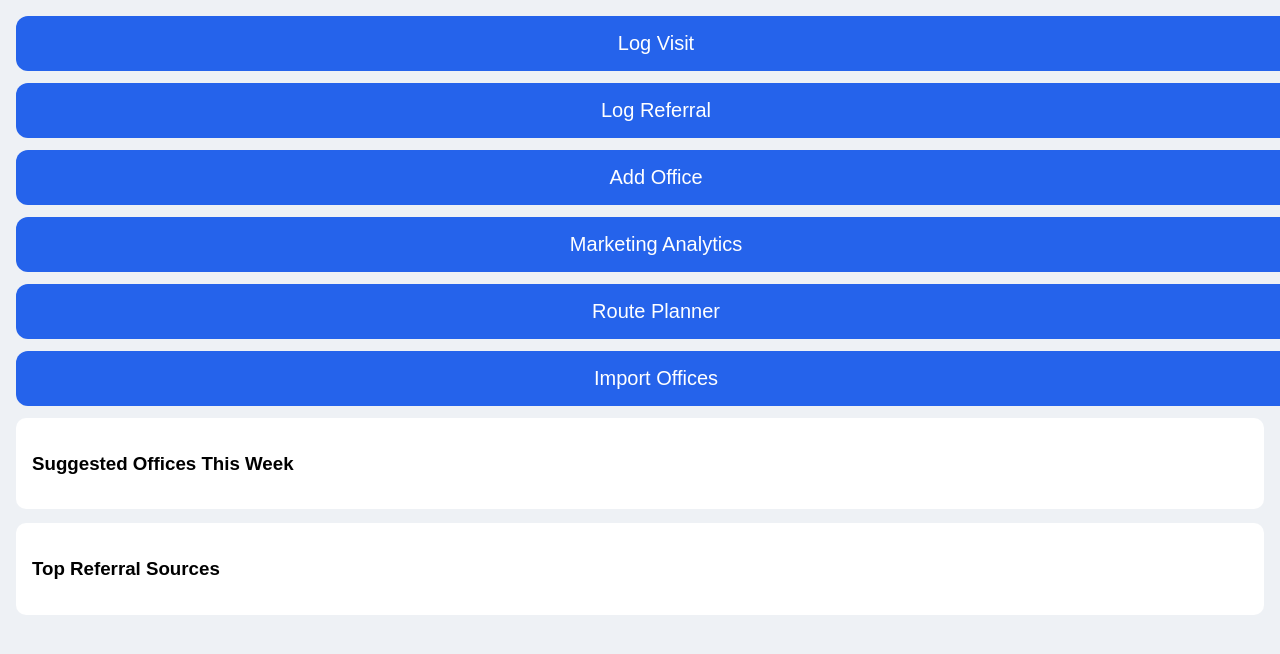
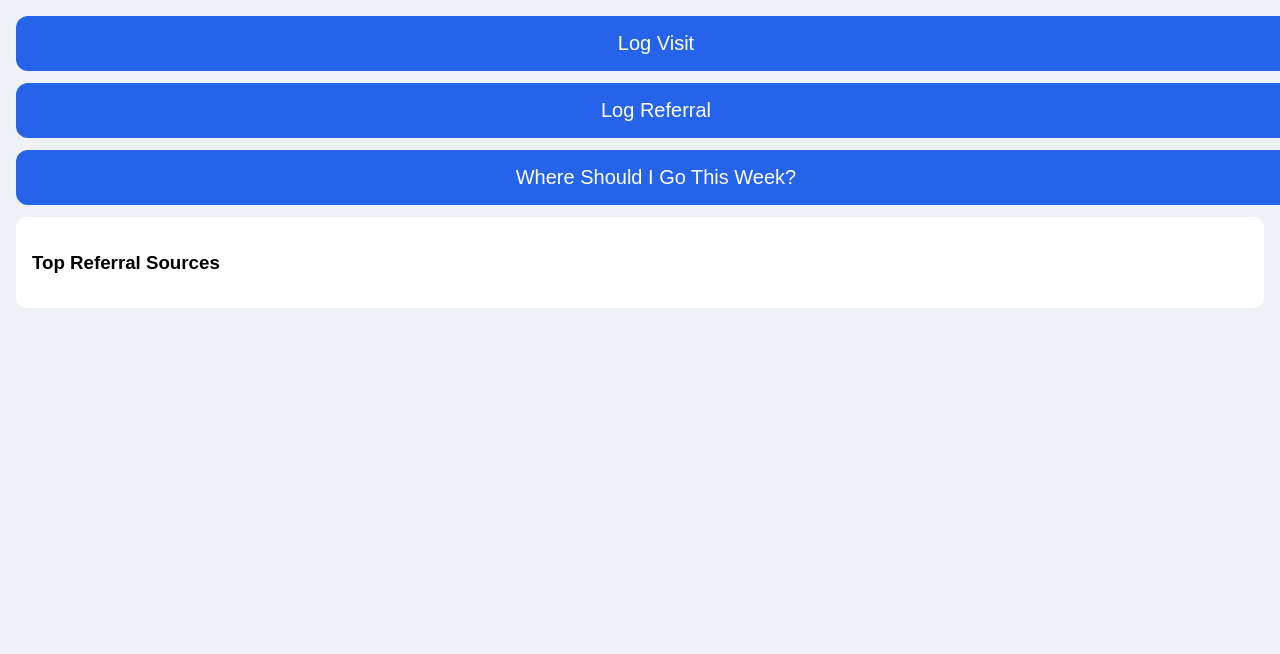
Before and after one commit to rogers8733-rgb/medical-crm, a Flask app: page / in a window 1280 px wide. Shown: the part 64-718 px from the top of the page. Run offline with Flask 3, Linux system fonts and the light colour scheme.

Commit message:
weekly planner + search

```diff
--- a/app.py
+++ b/app.py
@@ -2,13 +2,12 @@
 from flask import Flask, render_template, request, redirect
 import csv, os
 from datetime import datetime
-from collections import defaultdict
 
 app = Flask(__name__)
 
-OFFICE_FILE = "accounts.csv"
-VISIT_FILE = "visits.csv"
-REF_FILE = "referrals.csv"
+OFFICE_FILE="accounts.csv"
+VISIT_FILE="visits.csv"
+REF_FILE="referrals.csv"
 
 def read_csv(file):
     rows=[]
@@ -28,8 +27,7 @@ def append_csv(file,row):
 
 def last_visit(name,visits):
     v=[x for x in visits if x[0]==name]
-    if v:
-        return v[-1][1]
+    if v: return v[-1][1]
     return None
 
 @app.route("/")
@@ -38,44 +36,52 @@ def index():
     visits=read_csv(VISIT_FILE)
     refs=read_csv(REF_FILE)
 
-    ref_counts=defaultdict(int)
+    ref_count={}
     for r in refs:
-        if len(r)>0:
-            ref_counts[r[0]]+=1
+        if r:
+            ref_count[r[0]]=ref_count.get(r[0],0)+1
 
-    leaderboard=sorted(ref_counts.items(), key=lambda x:x[1], reverse=True)[:5]
+    leaderboard=sorted(ref_count.items(),key=lambda x:x[1],reverse=True)[:5]
 
-    weekly=[]
+    return render_template("index.html",leaderboard=leaderboard)
+
+@app.route("/planner")
+def planner():
+    offices=read_csv(OFFICE_FILE)
+    visits=read_csv(VISIT_FILE)
+
+    results=[]
+
     for o in offices:
         name=o[0]
         last=last_visit(name,visits)
 
+        days=999
         if last:
             try:
                 d=datetime.strptime(last,"%Y-%m-%d")
                 days=(datetime.today()-d).days
-                weekly.append((name,days))
             except:
                 pass
 
-    weekly=sorted(weekly,key=lambda x:x[1],reverse=True)[:5]
+        results.append((name,days))
 
-    return render_template("index.html",weekly=weekly,leaderboard=leaderboard)
+    results=sorted(results,key=lambda x:x[1],reverse=True)[:15]
 
-@app.route("/add",methods=["GET","POST"])
-def add():
+    return render_template("planner.html",results=results)
+
+@app.route("/visits",methods=["GET","POST"])
+def visits():
+    offices=read_csv(OFFICE_FILE)
+
     if request.method=="POST":
         office=request.form["office"]
-        phone=request.form["phone"]
-        address=request.form["address"]
-        notes=request.form["notes"]
-
+        note=request.form["note"]
         today=datetime.today().strftime("%Y-%m-%d")
-
-        append_csv(OFFICE_FILE,[office,"",phone,"C",today,notes,address])
+        append_csv(VISIT_FILE,[office,today,note])
         return redirect("/")
 
-    return render_template("add.html")
+    return render_template("visits.html",offices=offices)
 
 @app.route("/referral",methods=["GET","POST"])
 def referral():
@@ -86,57 +92,11 @@ def referral():
         rtype=request.form["rtype"]
         notes=request.form["notes"]
         today=datetime.today().strftime("%Y-%m-%d")
-
         append_csv(REF_FILE,[office,today,rtype,notes])
         return redirect("/")
 
     return render_template("referral.html",offices=offices)
 
-@app.route("/visits",methods=["GET","POST"])
-def visits():
-    offices=read_csv(OFFICE_FILE)
-
-    if request.method=="POST":
-        office=request.form["office"]
-        note=request.form["note"]
-        today=datetime.today().strftime("%Y-%m-%d")
-
-        append_csv(VISIT_FILE,[office,today,note])
-        return redirect("/")
-
-    return render_template("visits.html",offices=offices)
-
-@app.route("/analytics")
-def analytics():
-    return render_template("analytics.html")
-
-@app.route("/map")
-def map_page():
-    offices=read_csv(OFFICE_FILE)
-    return render_template("map.html",offices=offices)
-
-@app.route("/import",methods=["GET","POST"])
-def import_offices():
-    if request.method=="POST":
-        file=request.files.get("file")
-        if file:
-            data=file.read().decode("utf-8").splitlines()
-            reader=csv.reader(data)
-            today=datetime.today().strftime("%Y-%m-%d")
-
-            for row in reader:
-                if len(row)>=4:
-                    office=row[0]
-                    phone=row[1]
-                    address=row[2]
-                    notes=row[3] if len(row)>3 else ""
-
-                    append_csv(OFFICE_FILE,[office,"",phone,"C",today,notes,address])
-
-        return redirect("/")
-
-    return render_template("import.html")
-
 if __name__=="__main__":
     port=int(os.environ.get("PORT",10000))
     app.run(host="0.0.0.0",port=port)
--- a/templates/index.html
+++ b/templates/index.html
@@ -4,7 +4,6 @@
 <head>
 <meta name="viewport" content="width=device-width, initial-scale=1">
 <title>Marketing CRM</title>
-
 <style>
 body{font-family:Arial;background:#eef1f5;margin:0}
 .header{background:#1f2937;color:white;padding:18px;text-align:center;font-size:24px}
@@ -22,19 +21,7 @@ body{font-family:Arial;background:#eef1f5;margin:0}
 
 <a class="button" href="/visits">Log Visit</a>
 <a class="button" href="/referral">Log Referral</a>
-<a class="button" href="/add">Add Office</a>
-<a class="button" href="/analytics">Marketing Analytics</a>
-<a class="button" href="/map">Route Planner</a>
-<a class="button" href="/import">Import Offices</a>
-
-<div class="card">
-<h3>Suggested Offices This Week</h3>
-<ul>
-{% for w in weekly %}
-<li>{{w[0]}} — {{w[1]}} days since visit</li>
-{% endfor %}
-</ul>
-</div>
+<a class="button" href="/planner">Where Should I Go This Week?</a>
 
 <div class="card">
 <h3>Top Referral Sources</h3>
```
Also changed, not shown: templates/planner.html (added, +22 -0 lines), templates/referral.html (+14 -2 lines), templates/visits.html (+18 -10 lines).
